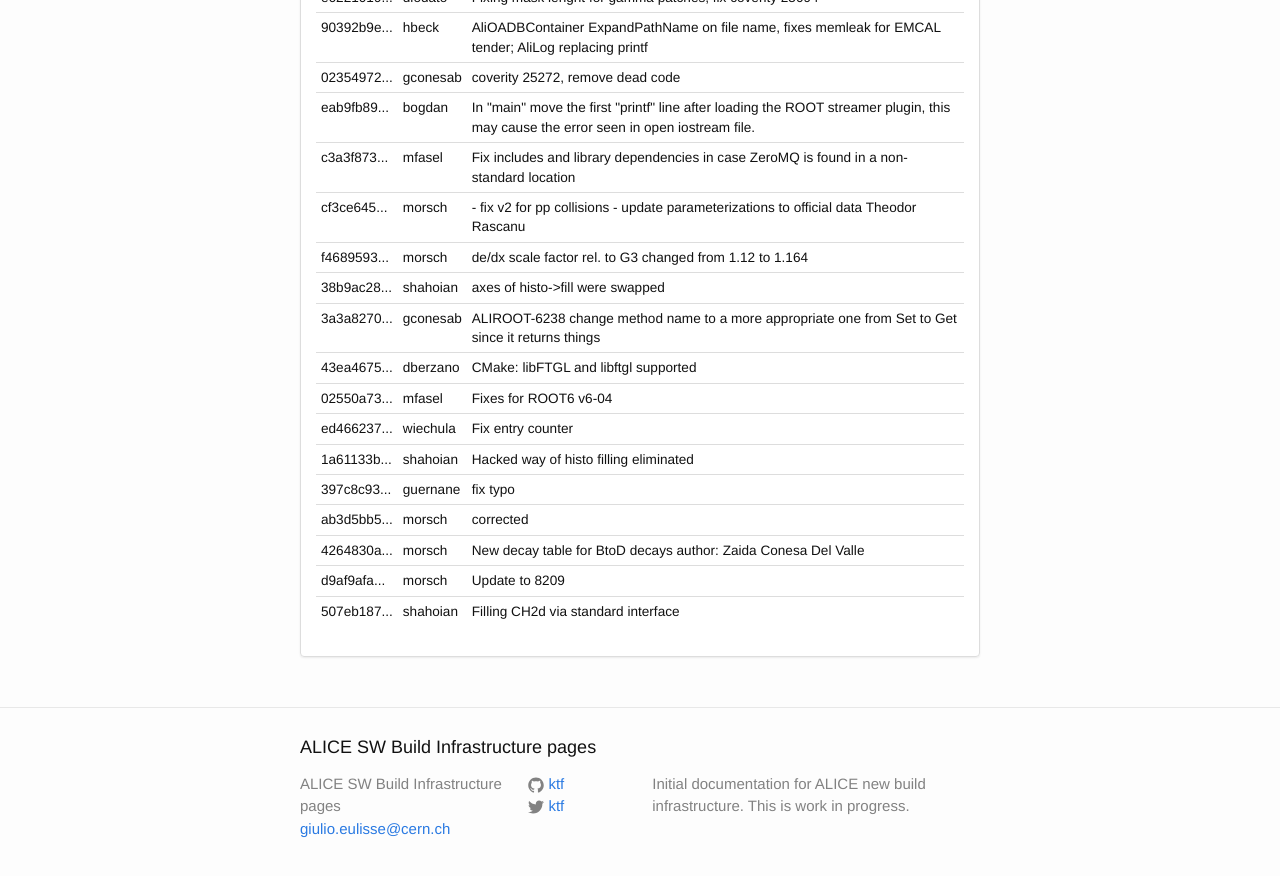
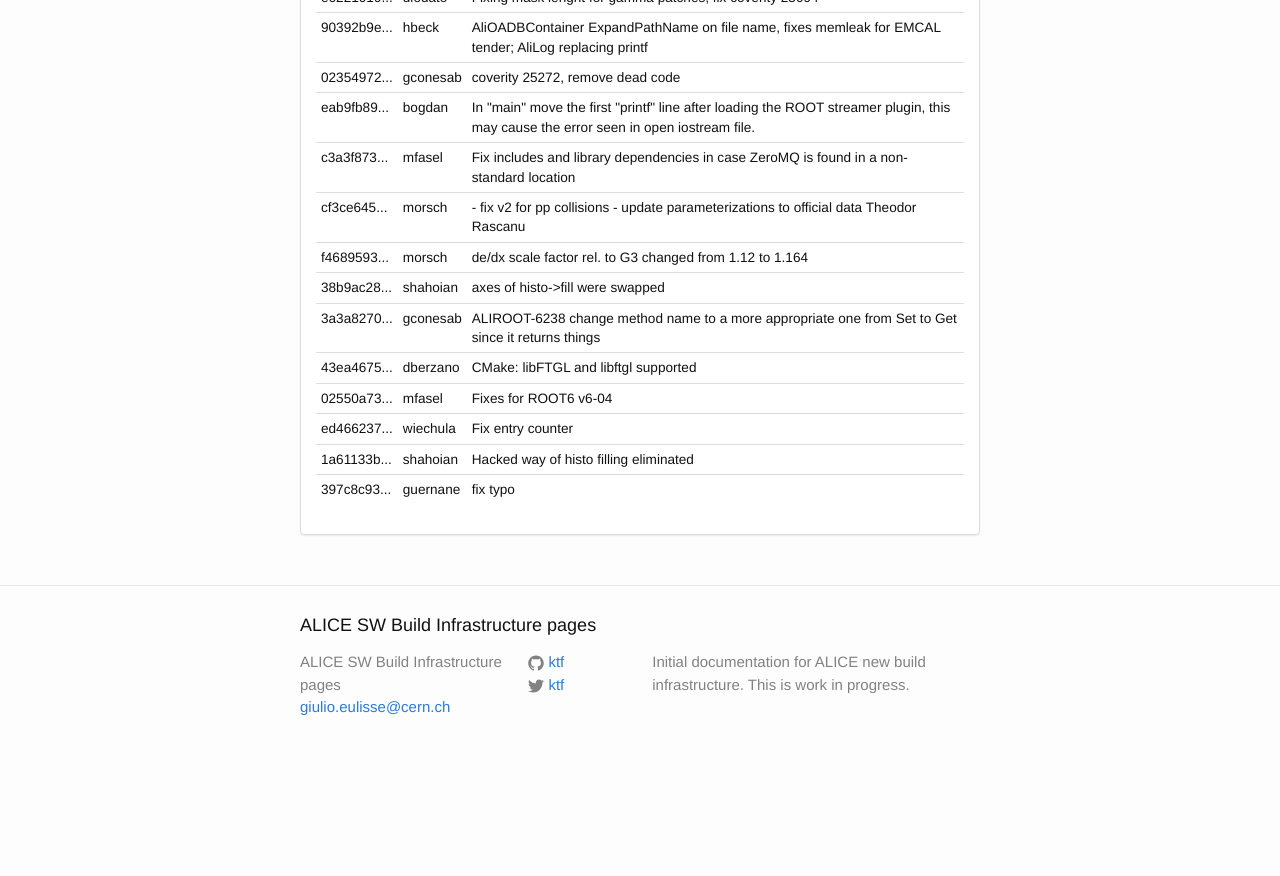
Before and after one commit to alisw/alisw.github.io, a Jekyll site: the page built from index.html, in a window 1280 px wide and 900 px high, scrolled down 43356 px. Shown: the top 876 px of the window. Built offline with Jekyll 4.4.1, drawn with Linux system fonts in a browser that asks for light colours; nearby versions of some CDN libraries; after the commit the page ends 44135 px from its top, so only the background shows below that.

Commit message:
Updated results.

```diff
--- a/_data/commits-aliroot-master.yaml
+++ b/_data/commits-aliroot-master.yaml
@@ -73,23 +73,3 @@
  message: >-
     fix typo
  author: !!str guernane
--
- commit: "ab3d5bb5744ff65f43f43f0d0b87f51ef89353c4"
- message: >-
-    corrected
- author: !!str morsch
--
- commit: "4264830a5f3b65f81076c5c9df4239ebba1a3a21"
- message: >-
-    New decay table for BtoD decays author: Zaida Conesa Del Valle
- author: !!str morsch
--
- commit: "d9af9afad5861c38d3e196de811529af2a885fd7"
- message: >-
-    Update to 8209
- author: !!str morsch
--
- commit: "507eb187678ddf9d643b25903dddbe5825b9080b"
- message: >-
-    Filling CH2d via standard interface
- author: !!str shahoian
```
